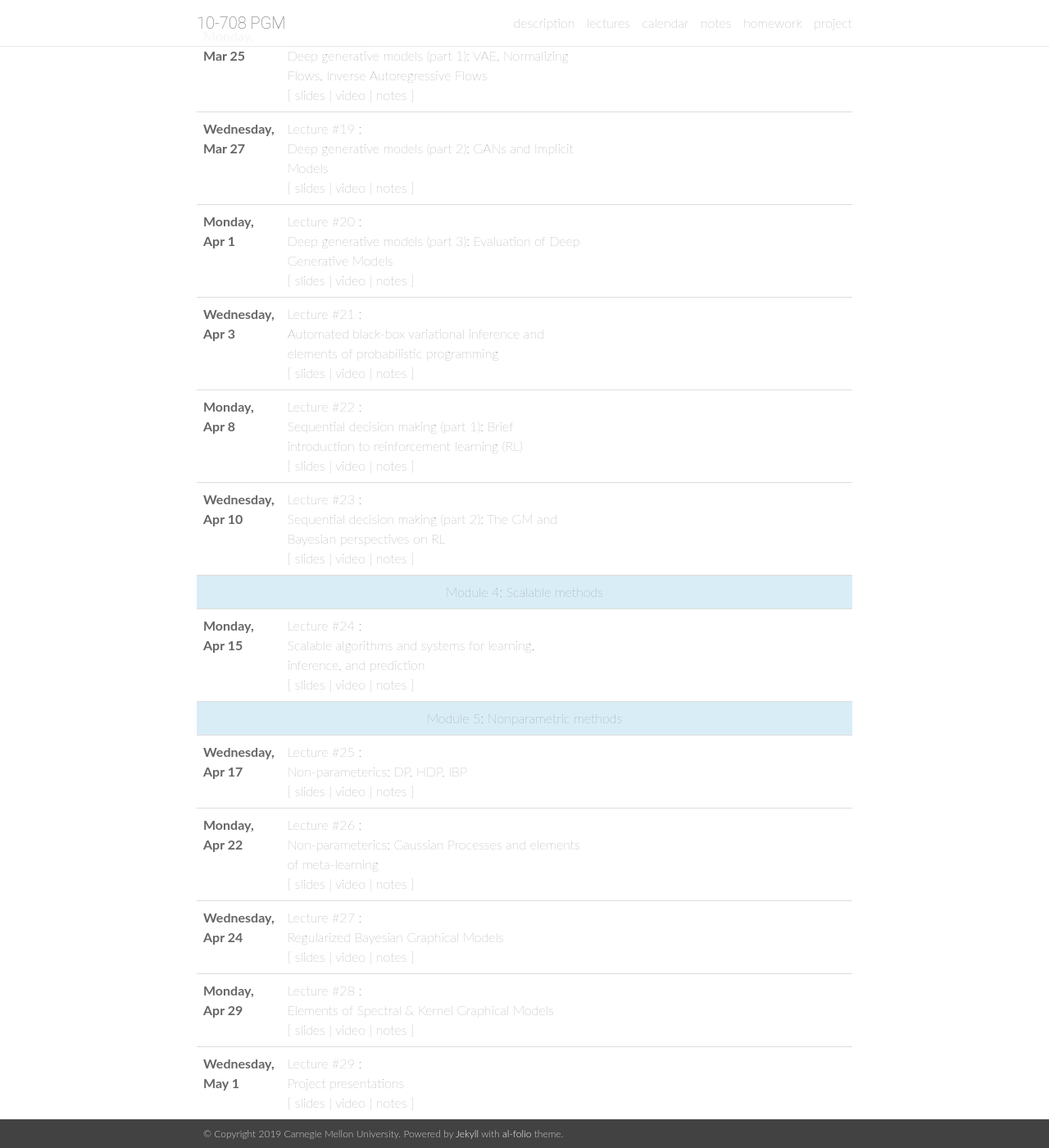
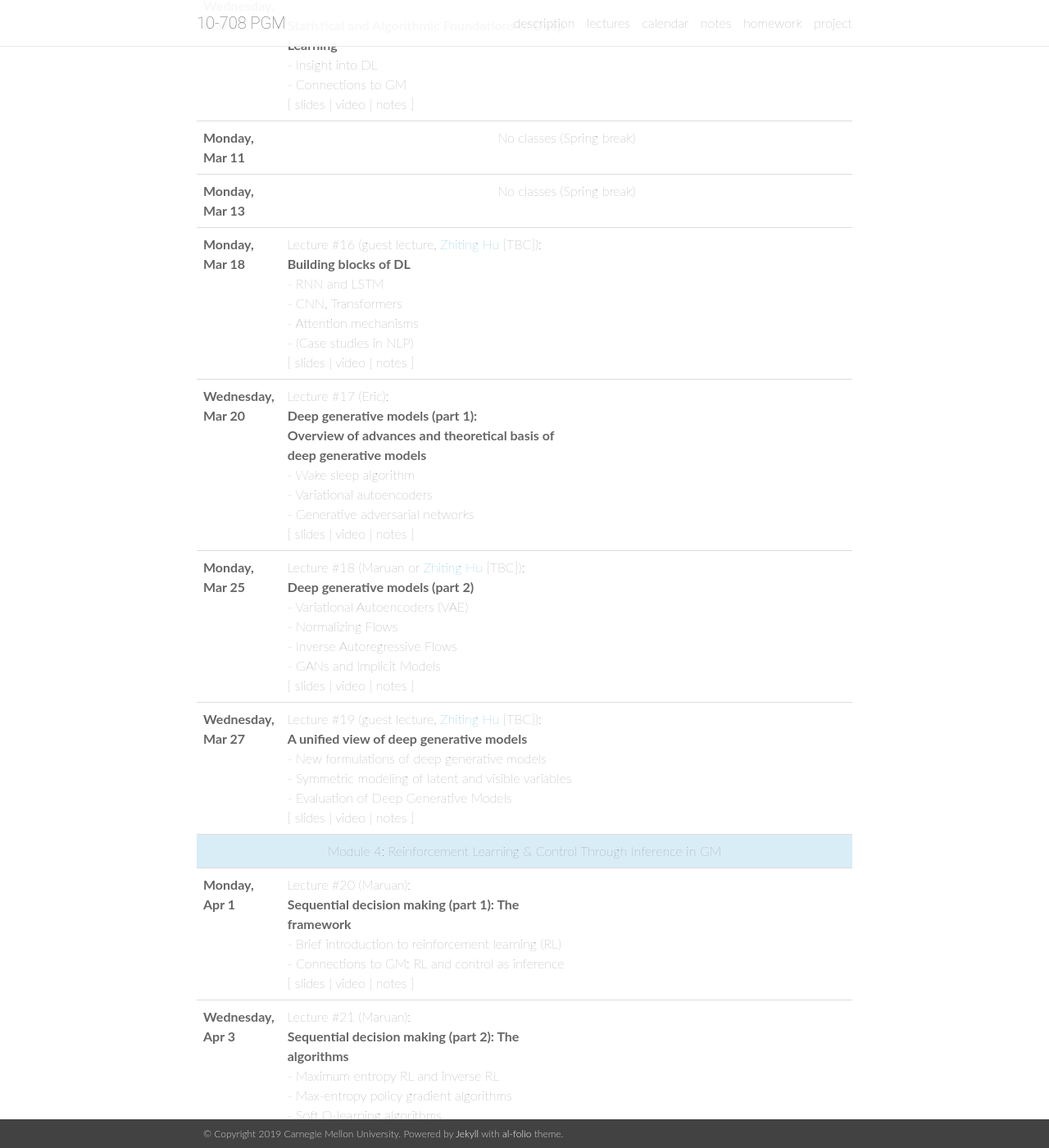
Before and after one commit to sailinglab/pgm-spring-2019, a Jekyll site: the page built from _pages/lectures.md, in a window 1280 px wide and 1400 px high, scrolled down 2239 px. Shown: the whole window at 82% size. Built offline with Jekyll 4.4.1, drawn with Linux system fonts in a browser that asks for light colours; nearby versions of some CDN libraries; some of the changed text lies outside the part shown.

Commit message:
Update schedule

```diff
--- a/_data/lectures.yml
+++ b/_data/lectures.yml
@@ -2,7 +2,8 @@
 
 - date: Monday,<br />Jan 14
   lecturer: Eric
-  title: "Introduction to GM"
+  title: >
+    <strong>Introduction to GM</strong>
   slides: "#"
   video: "#"
   notes: "#"
@@ -11,76 +12,98 @@
     - E. Airoldi, <a href="#" target="_blank">Getting Started in Probabilistic Graphical Models</a>
 
 - date: Wednesday,<br />Jan 16
-  lecturer:
-  title: "Representation: BN"
+  lecturer: Eric
+  title: >
+    <strong>Representation: Directed GMs (BNs)</strong>
   slides:
   video:
   notes:
   readings:
 
 - date: Monday,<br />Jan 21
-  lecturer:
-  title: "No class (MLK day)"
+  title: No class (MLK day)
 
 - date: Wednesday,<br />Jan 23
-  lecturer:
-  title: "Representation: Undirected GMs"
+  lecturer: Eric
+  title: >
+    <strong>Representation: Undirected GMs (MRFs)</strong>
   slides:
   video:
   notes:
   readings:
 
 - date: Monday,<br />Jan 28
-  lecturer:
-  title: "Exact inference (elimination, message passing, sum product)"
+  lecturer: Eric
+  title: >
+    <strong>Exact inference</strong> <br />
+    - Elimination <br />
+    - Message passing <br />
+    - Sum product algorithm
   slides:
   video:
   notes:
   readings:
 
 - date: Wednesday,<br />Jan 30
-  lecturer:
-  title: "Parameter learning in fully observable GM"
+  lecturer: Eric
+  title: >
+    <strong>Parameter learning in fully observable Bayesian Networks</strong> <br />
+    - Generalized Linear Models (GLIMs) <br />
+    - Maximum Likelihood Estimation (MLE) <br />
+    - Markov Models
   slides:
   video:
   notes:
   readings:
 
 - date: Monday,<br />Feb 4
-  lecturer:
-  title: "Structure learning in fully observable GM"
+  lecturer: Eric
+  title: >
+    <strong>Parameter Learning of partially observed BN</strong> <br />
+    - Mixture models <br />
+    - Hidden Markov Models (HMMs) <br />
+    - The EM algorithm
   slides:
   video:
   notes:
   readings:
 
 - date: Wednesday,<br />Feb 6
-  lecturer:
-  title: "Causal inference"
+  lecturer: Eric
+  title: >
+    <strong>Parameter learning in fully observable Markov networks (CRF)</strong>
   slides:
   video:
   notes:
   readings:
 
 - date: Monday,<br />Feb 11
-  lecturer:
-  title: "Partially observed GM and the EM algorithm"
+  lecturer: guest lecture, <a href="https://www.cmu.edu/dietrich/philosophy/people/faculty/zhang.html" target="_blank">Kun Zhang</a>
+  title: >
+    <strong>Causal inference</strong> <br />
+    - Structure learning <br />
+    - Chow-Liu algorithm <br />
+    - ...
   slides:
   video:
   notes:
   readings:
 
 - date: Wednesday,<br />Feb 13
-  lecturer:
-  title: "Gaussian graphical models, Ising model, Modeling networks"
+  lecturer: Eric
+  title: >
+    <strong>Gaussian graphical models, Ising model, Modeling networks</strong>
   slides:
   video:
   notes:
   readings:
 
 - date: Monday,<br />Feb 18
-  lecturer:
-  title: "Discrete sequential models: HMM vs. CRF"
+  lecturer: Eric
+  title: >
+    <strong>Sequential models</strong> <br />
+    - Discrete Hidden State (HMM vs. CRF) <br />
+    - Continuous Hidden State (Kalman Filter)
   slides:
   video:
   notes:
@@ -89,40 +112,52 @@
 - title: "Module 2: Approximate Inference"
 
 - date: Wednesday,<br />Feb 20
-  lecturer:
-  title: "Approximate Inference: Introduction and Overview"
+  lecturer: Eric
+  title: >
+    <strong>Approximate Inference: Mean Field (MF) and loopy Belief Propagation (BP) approximations</strong>
   slides:
   video:
   notes:
   readings:
 
 - date: Monday,<br />Feb 25
-  lecturer:
-  title: "Theory of Variational Inference: Inner and Outer Approximation"
+  lecturer: Eric
+  title: >
+    <strong>Theory of Variational Inference: Inner and Outer Approximations</strong>
   slides:
   video:
   notes:
   readings:
 
 - date: Wednesday,<br />Feb 27
-  lecturer:
-  title: "Variational Inference: Mean Field Approximation and Topic Models"
+  lecturer: Eric
+  title: >
+    <strong>Approximate Inference: Monte Carlo and Sequential Monte Carlo methods</strong>
   slides:
   video:
   notes:
   readings:
 
 - date: Monday,<br />Mar 4
-  lecturer:
-  title: "Approximate Inference: Monte Carlo and Sequential Monte Carlo methods"
+  lecturer: Eric
+  title: >
+    <strong>Markov Chain Monte Carlo</strong> <br />
+    - Metropolis-Hastings <br />
+    - Hamiltonian Monte Carlo <br />
+    - Langevin Dynamics
   slides:
   video:
   notes:
   readings:
 
+- title: "Module 3: Deep Learning &amp; Generative Models"
+
 - date: Wednesday,<br />Mar 6
-  lecturer:
-  title: "Markov Chain Monte Carlo (including Hamiltonian MC and Langevin dynamics)"
+  lecturer: Eric
+  title: >
+    <strong>Statistical and Algorithmic Foundations of Deep Learning</strong> <br />
+    - Insight into DL <br />
+    - Connections to GM
   slides:
   video:
   notes:
@@ -134,77 +169,79 @@
 - date: Monday,<br />Mar 13
   title: No classes (Spring break)
 
-- title: "Module 3: Deep Generative Models &amp; Reinforcement Learning"
-
 - date: Monday,<br />Mar 18
-  lecturer:
-  title: "Building blocks of DL (part 1) and connections to GM"
+  lecturer: guest lecture, <a href="https://www.cs.cmu.edu/~zhitingh/" target="_blank">Zhiting Hu</a> [TBC]
+  title: >
+    <strong>Building blocks of DL</strong> <br />
+    - RNN and LSTM <br />
+    - CNN, Transformers <br />
+    - Attention mechanisms <br />
+    - (Case studies in NLP)
   slides:
   video:
   notes:
   readings:
 
 - date: Wednesday,<br />Mar 20
-  lecturer:
-  title: "Building blocks of DL (part 2): RNN, CNN, attention (with case studies in NLP)"
+  lecturer: Eric
+  title: >
+    <strong>Deep generative models (part 1): <br />
+    Overview of advances and theoretical basis of deep generative models</strong> <br />
+    - Wake sleep algorithm <br />
+    - Variational autoencoders <br />
+    - Generative adversarial networks
   slides:
   video:
   notes:
   readings:
 
 - date: Monday,<br />Mar 25
-  lecturer:
-  title: "Deep generative models (part 1): VAE, Normalizing Flows, Inverse Autoregressive Flows"
+  lecturer: Maruan or <a href="https://www.cs.cmu.edu/~zhitingh/" target="_blank">Zhiting Hu</a> [TBC]
+  title: >
+    <strong>Deep generative models (part 2)</strong> <br />
+    - Variational Autoencoders (VAE) <br />
+    - Normalizing Flows <br />
+    - Inverse Autoregressive Flows <br />
+    - GANs and Implicit Models
   slides:
   video:
   notes:
   readings:
 
 - date: Wednesday,<br />Mar 27
-  lecturer:
-  title: "Deep generative models (part 2): GANs and Implicit Models"
+  lecturer: guest lecture, <a href="https://www.cs.cmu.edu/~zhitingh/" target="_blank">Zhiting Hu</a> [TBC]
+  title: >
+    <strong>A unified view of deep generative models</strong> <br />
+    - New formulations of deep generative models <br />
+    - Symmetric modeling of latent and visible variables <br />
+    - Evaluation of Deep Generative Models
   slides:
   video:
   notes:
   readings:
 
+- title: "Module 4: Reinforcement Learning &amp; Control Through Inference in GM"
+
 - date: Monday,<br />Apr 1
-  lecturer:
-  title: "Deep generative models (part 3): Evaluation of Deep Generative Models"
+  lecturer: Maruan
+  title: >
+    <strong>Sequential decision making (part 1): The framework</strong> <br />
+    - Brief introduction to reinforcement learning (RL) <br />
+    - Connections to GM: RL and control as inference
   slides:
   video:
   notes:
   readings:
 
 - date: Wednesday,<br />Apr 3
-  lecturer:
-  title: "Automated black-box variational inference and elements of probabilistic programming"
-  slides:
-  video:
-  notes:
-  readings:
-
-- date: Monday,<br />Apr 8
-  lecturer:
-  title: "Sequential decision making (part 1): Brief introduction to reinforcement learning (RL)"
-  slides:
-  video:
-  notes:
-  readings:
-
-- date: Wednesday,<br />Apr 10
-  lecturer:
-  title: "Sequential decision making (part 2): The GM and Bayesian perspectives on RL"
-  slides:
-  video:
-  notes:
-  readings:
-
-- title: "Module 4: Scalable methods"
-
-- date: Monday,<br />Apr 15
-  lecturer:
-  title: "Scalable algorithms and systems for learning, inference, and prediction"
+  lecturer: Maruan
+  title: >
+    <strong>Sequential decision making (part 2): The algorithms</strong> <br />
+    - Maximum entropy RL and inverse RL <br />
+    - Max-entropy policy gradient algorithms <br />
+    - Soft Q-learning algorithms <br />
+    - Some open questions/challenges <br />
+    - Applications/case studies (games, robotics, etc.)
   slides:
   video:
   notes:
@@ -212,42 +249,78 @@
 
 - title: "Module 5: Nonparametric methods"
 
-- date: Wednesday,<br />Apr 17
-  lecturer:
-  title: "Non-parameterics: DP, HDP, IBP"
+- date: Monday,<br />Apr 8
+  lecturer: Eric
+  title: >
+    <strong>Bayesian non-parameterics</strong> <br />
+    - Dirichlet process (DP) <br />
+    - Hierarchical Dirichlet Process (HDP) <br />
+    - Chinese Restaurant Process (CRP) <br />
+    - Indian Buffet Process (IBP)
   slides:
   video:
   notes:
   readings:
 
+- date: Wednesday,<br />Apr 10
+  lecturer: Maruan
+  title: >
+    <strong>Gaussian processes (GPs) and elements of meta-learning</strong> <br />
+    - GPs and (deep) kernel learning <br />
+    - Meta-learning formulation as learning a process <br />
+    - Hypernetworks and contextual networks <br />
+    - Neural processes (NPs) as an approximation to GPs
+  slides:
+  video:
+  notes:
+  readings:
+
+- date: Monday,<br />Apr 15
+  lecturer: Eric
+  title: >
+    <strong>Regularized Bayesian GMs (structured sparsiry, diversity, etc.)</strong>
+  slides:
+  video:
+  notes:
+  readings:
+
+- date: Wednesday,<br />Apr 17
+  lecturer: Eric
+  title: >
+    <strong>Elements of Spectral & Kernel GMs</strong>
+  slides:
+  video:
+  notes:
+  readings:
+
+- title: "Module 6: Modular and scalable algorithms and systems"
+
 - date: Monday,<br />Apr 22
   lecturer:
-  title: "Non-parameterics: Gaussian Processes and elements of meta-learning"
+  title: >
+    <strong>Automated black-box variational inference and elements of probabilistic programming</strong>
   slides:
   video:
   notes:
   readings:
 
 - date: Wednesday,<br />Apr 24
-  lecturer:
-  title: "Regularized Bayesian Graphical Models"
+  lecturer: Eric
+  title: >
+    <strong>Scalable algorithms and systems for learning, inference, and prediction</strong>
   slides:
   video:
   notes:
   readings:
 
 - date: Monday,<br />Apr 29
-  lecturer:
-  title: "Elements of Spectral &amp; Kernel Graphical Models"
+  lecturer: Eric
+  title: >
+    <strong>Industialization of AI: standards, modules, building-blocks, and platform</strong>
   slides:
   video:
   notes:
   readings:
 
 - date: Wednesday,<br />May 1
-  lecturer:
-  title: "Project presentations"
-  slides:
-  video:
-  notes:
-  readings:
+  title: Project presentations (TBA)
--- a/_data/staff.yml
+++ b/_data/staff.yml
@@ -33,7 +33,7 @@ GSI:
 
     - name: Paul P. Liang
       email: pliang@cs.cmu.edu
-      url: https://www.cs.cmu.edu/~xunzheng/
+      url: https://www.cs.cmu.edu/~pliang/
       office-hours: TBA
       image: paul.jpg
 
--- a/_pages/lectures.md
+++ b/_pages/lectures.md
@@ -11,7 +11,7 @@ title: Schedule
 {% assign lecture = item %}
 <tr>
     <th scope="row">{{ lecture.date }}</th>
-    {% if lecture.title contains 'No class' %}
+    {% if lecture.title contains 'No class' or forloop.last %}
     {% assign skip_classes = skip_classes | plus: 1 %}
     <td colspan="3" align="center">{{ lecture.title }}</td>
     {% else %}
```
